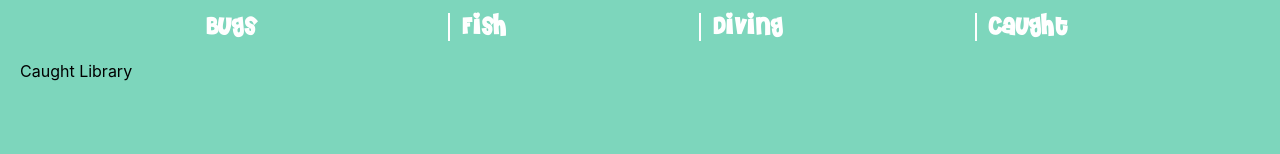
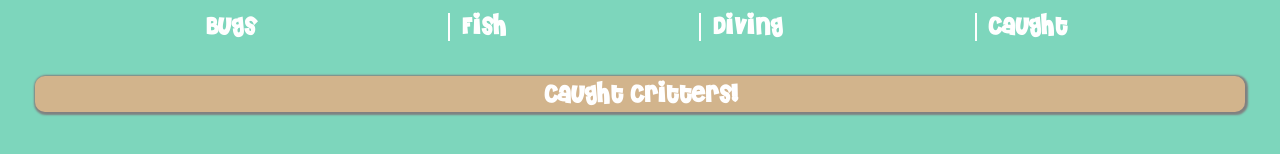
Before and after one commit to LaurenColvin/project-2-react, a React (Create React App) app in the folder critterpedia/: page /caught in a window 1280 px wide. Shown: the part 172-326 px from the top of the page. Built offline with nearby package versions, Linux system fonts and the light colour scheme.

Commit message:
adding classNames for styling

```diff
--- a/critterpedia/src/CaughtLibrary/CaughtLibrary.js
+++ b/critterpedia/src/CaughtLibrary/CaughtLibrary.js
@@ -1,9 +1,19 @@
 import React from 'react';
 
 const CaughtLibrary = (props) => {
+
+    const list = props.caught.map((critterData, index) => {
+        return (
+            <img className='critter-icon caught' key={index} src={critterData.icon_uri} alt='icon'/>
+        )
+    })
+
     return (
         <div>
-        Caught Library
+            <h4>Caught critters!</h4>
+            <div className='caught-library'>
+                {list}
+            </div>
         </div>
     )
 }
```
